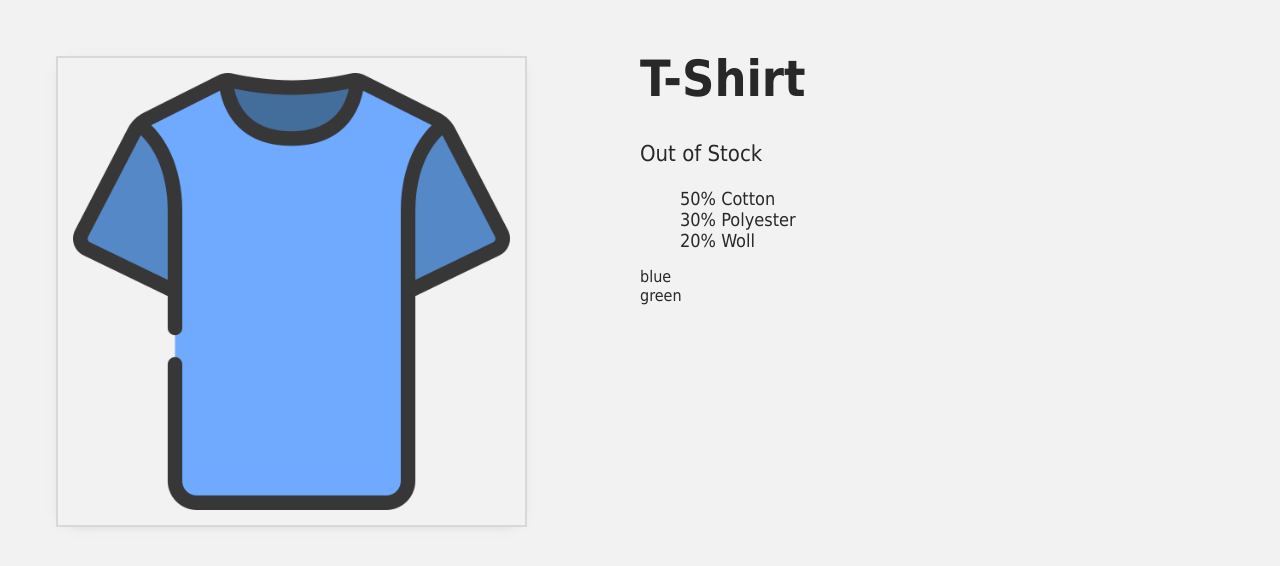
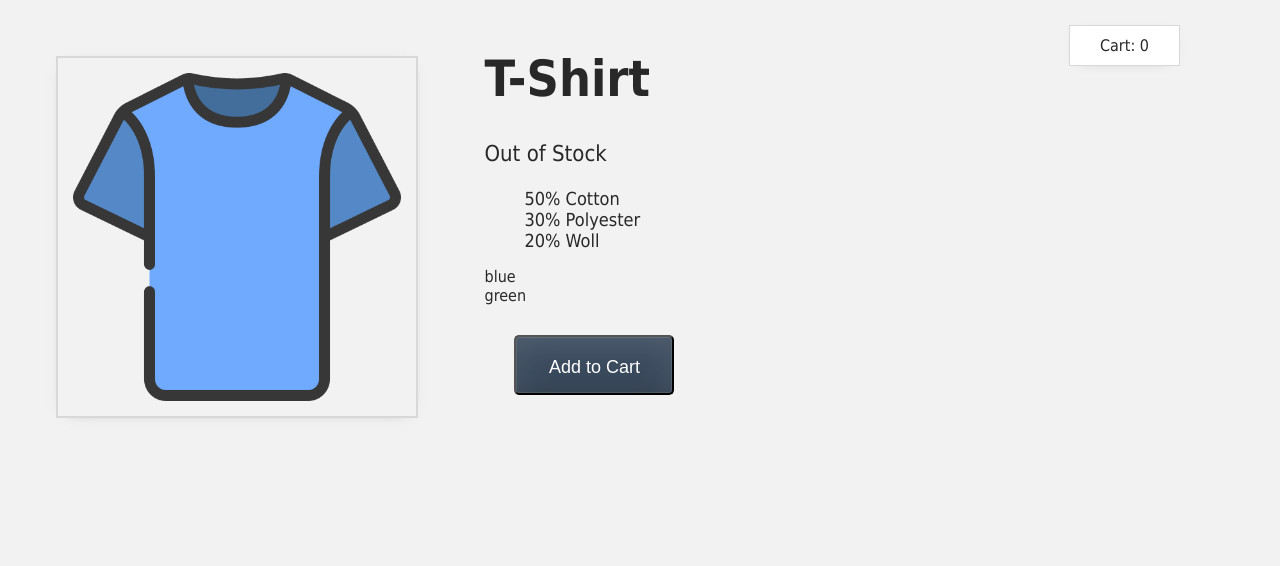
Before and after one commit to mariahgc/vue, a plain HTML site: page index.html in a window 1280 px wide. Drawn offline with nearby package versions, Linux system fonts and the light colour scheme.

Commit message:
aula 4 - continuação

```diff
--- a/index.html
+++ b/index.html
@@ -12,6 +12,7 @@
 
 <body>
     <div id="app">
+        <div class="cart">Cart: {{cart}}</div>
         <div class="product-display">
             <div class="product-container">
                 <div class="product-image">
@@ -29,9 +30,12 @@
                             {{ detail }}
                         </li>
                     </ul>
-                    <div v-for="variant in variants">
+                    <div v-for="variant in variants"
+                    :key="variant.id"
+                    @mouseover="changeImage(variant.image)">
                         {{ variant.color }}
                     </div>
+                    <button class="button" v-on:click="addToCart">Add to Cart</button>
                 </div>
 
             </div>
@@ -45,18 +49,30 @@
         createApp({
             setup() {
 
+                const cart = ref(0);
+                const addToCart = () => {
+                    cart.value += 1
+                }
+
+                const image =  ref("assets/images/t-shirt-blue.png");
+                const changeImage = (variantImage) =>{
+                    image.value= variantImage
+                }
+
                 return {
                     product_title: ref('T-Shirt'),
-                    image: ref("assets/images/t-shirt-blue.png"),
+                    image,
                     inStock: ref(0),
                     details: ['50% Cotton', '30% Polyester', '20% Woll'],
-                    variants: [{ id: 1, color: 'blue' }, { id: 2, color: 'green' }]
+                    variants:
+                    [{ id: 1, color: 'blue' , image:"assets/images/t-shirt-blue.png"},
+                     { id: 2, color: 'green', image:"assets/images/t-shirt-green.png"}],
+                    cart,
+                    addToCart,
+                    changeImage
                 }
             }
         }).mount('#app')
-
-
-
     </script>
 </body>
 
```
